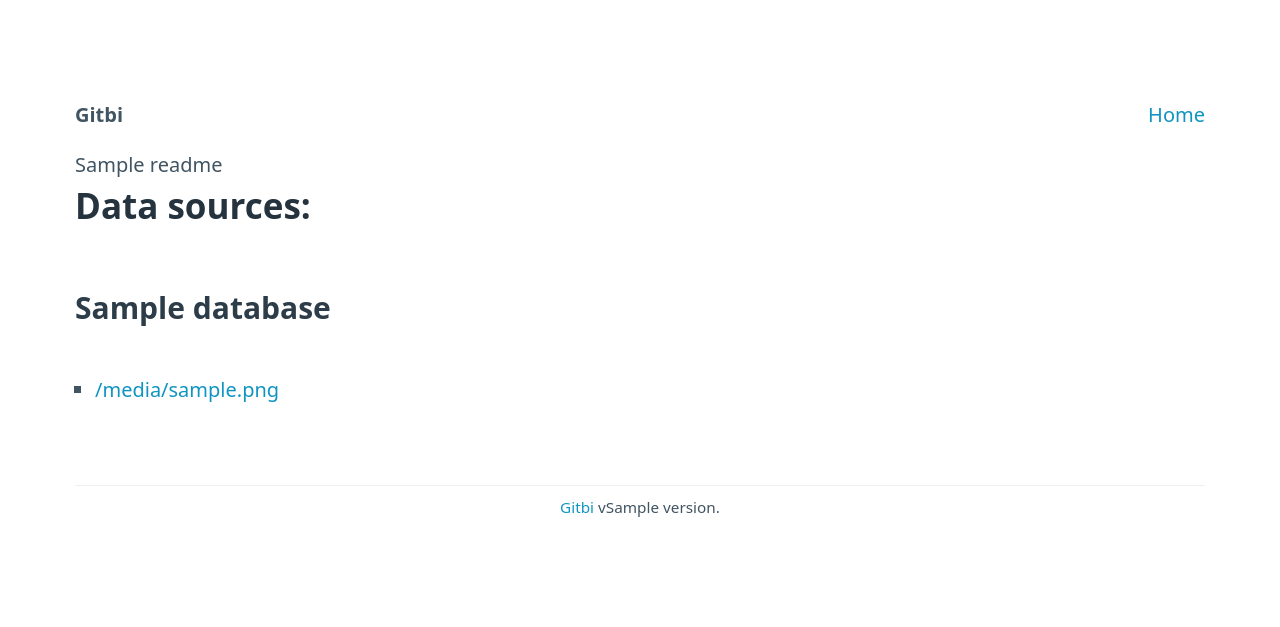
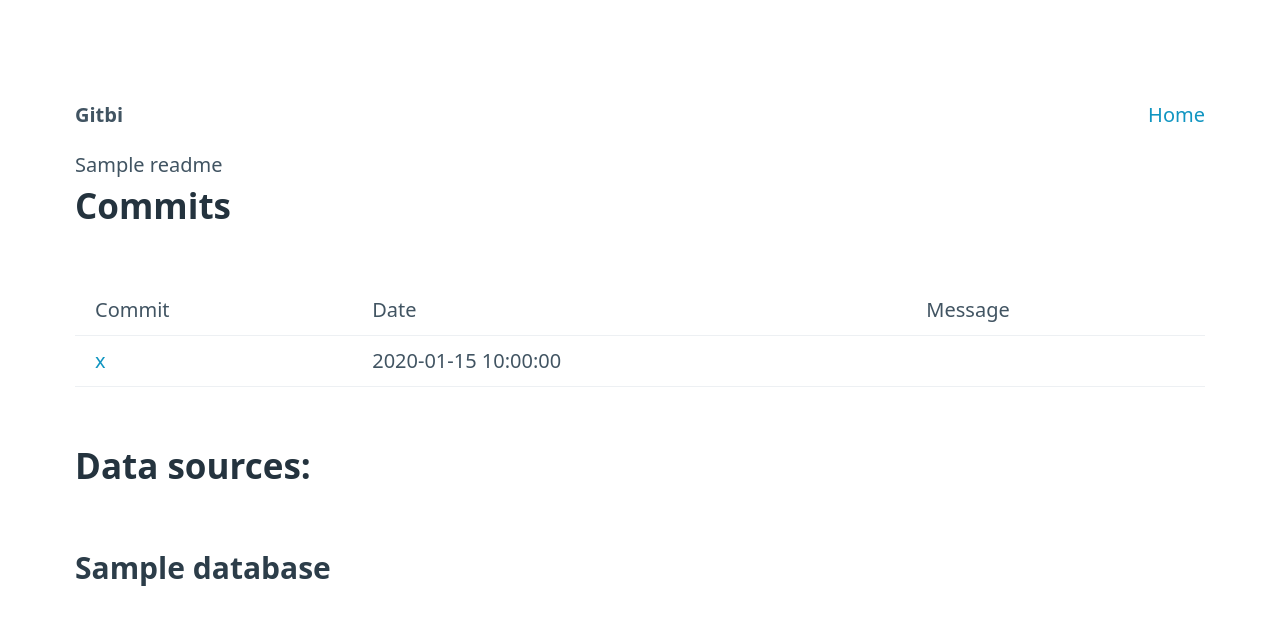
Before and after one commit to ppatrzyk/gitbi, a Python web app: template app/templates/index.html in a window 1280 px wide. Shown: the top 627 px of the page. Before the commit the page ends 517 px from the top, so only its background shows below. Run offline with Jinja, Linux system fonts and the light colour scheme; the template is opened without the code that fills it: most values are stand-ins (such as "Sample title", 1, 10 or a date in 2020); lists and menus that the app fills with data are empty.

Commit message:
list commits

```diff
--- a/app/main.py
+++ b/app/main.py
@@ -28,6 +28,7 @@ async def home_route(request):
         "version": VERSION,
         "readme": repo.get_readme(state),
         "databases": {db: sorted(tuple(queries)) for db, queries in repo.list_sources(state).items()},
+        "commits": repo.list_commits(),
     }
     return TEMPLATES.TemplateResponse(name='index.html', context=data)
 
@@ -95,10 +96,11 @@ async def server_error(request, exc):
     return TEMPLATES.TemplateResponse(name='error.html', context=data, status_code=exc.status_code)
 
 routes = [
+    Mount('/static', app=StaticFiles(directory=STATIC_DIR), name="static"),
     Route("/", endpoint=home_route, name="home_route"),
     Route('/query/{db:str}/{file:str}', endpoint=query_route, name="query_route"),
     Route('/execute/{db:str}/{file:str}', endpoint=execute_route, name="execute_route"),
-    Mount('/static', app=StaticFiles(directory=STATIC_DIR), name="static"),
+    # TODO routes with commti prefix
 ]
 
 exception_handlers = {
--- a/app/templates/index.html
+++ b/app/templates/index.html
@@ -7,6 +7,17 @@
     <h1>Gitbi Home</h1>
     <p>[Readme file is missing]</p>
     {% endif %}
+    <h2>Commits</h2>
+    <table>
+        <tr><th>Commit</th><th>Date</th><th>Message</th></tr>
+        {% for commit in commits %}
+        <tr>
+            <th><a href="{{ url_for('home_route') }}">{{ commit.hash|e }}</a></th>
+            <th>{{ commit.date|e }}</th>
+            <th>{{ commit.msg|e }}</th>
+        </tr>
+        {% endfor %}
+    </table>
     <h2>Data sources:</h2>
     {% for db, files in databases.items() %}
         <h3>{{ db|e }}</h3>
```
Also changed, not shown: app/repo.py (+15 -3 lines), tests/test_repo.py (+6 -0 lines).
